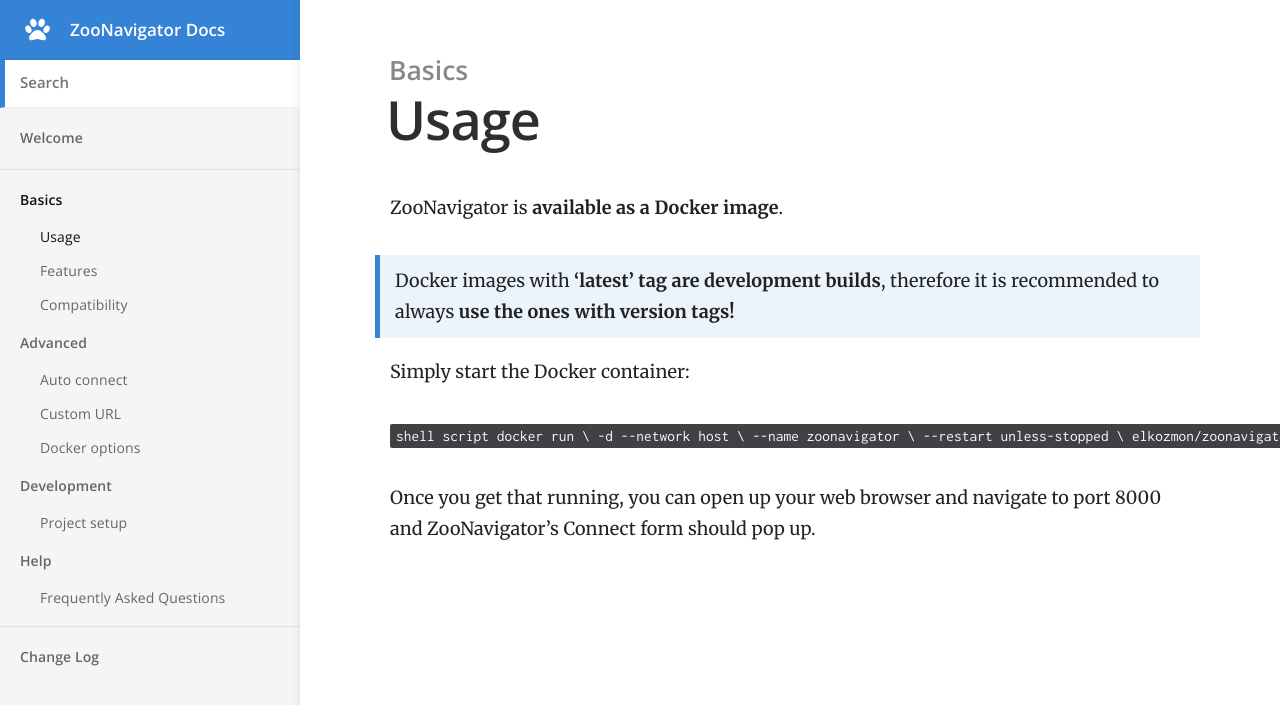
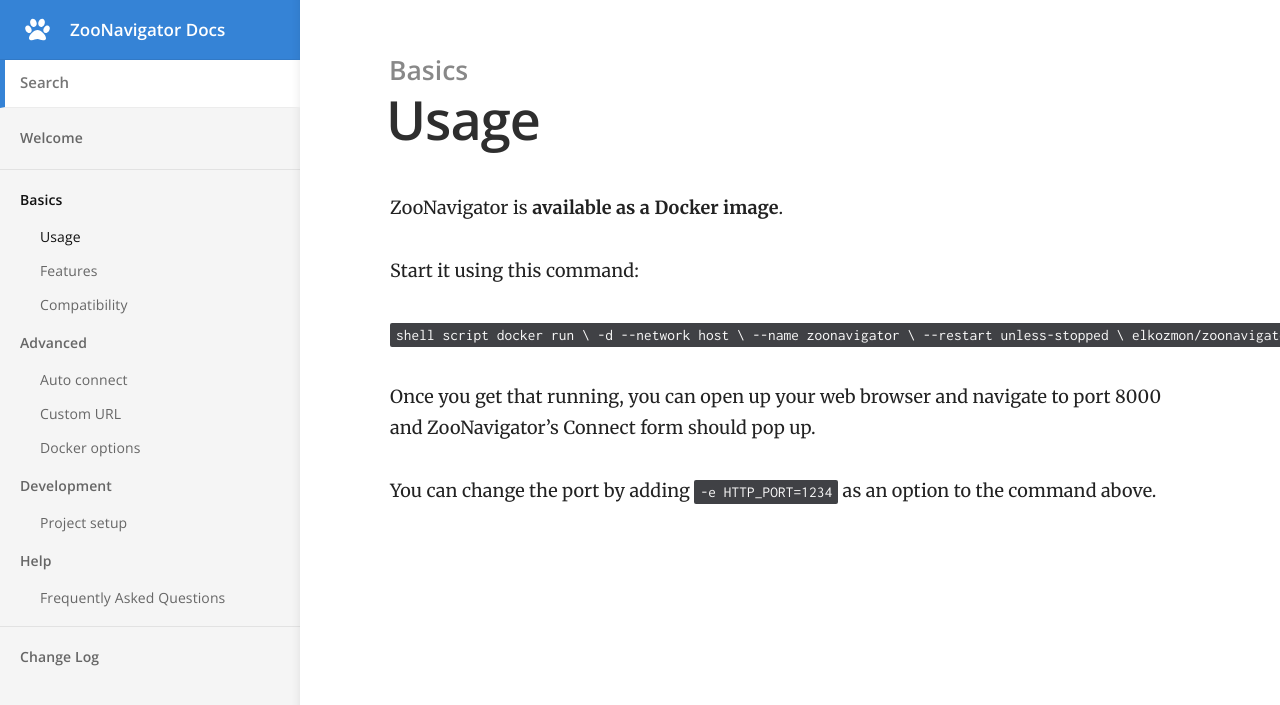
Before and after one commit to elkozmon/zoonavigator, a Jekyll site: the page built from _docs/basics/usage.md, in a window 1280 px wide. Shown: the top 705 px of the page. Built offline with Jekyll 4.4.1, drawn with Linux system fonts in a browser that asks for light colours; nearby versions of some CDN libraries.

Commit message:
Update usage

````diff
--- a/_docs/basics/usage.md
+++ b/_docs/basics/usage.md
@@ -6,9 +6,7 @@
 
 ZooNavigator is **available as a Docker image**.
 
-> Docker images with **'latest' tag are development builds**, therefore it is recommended to always **use the ones with version tags!**
-
-Simply start the Docker container:
+Start it using this command:
 
 ```shell script
 docker run \
@@ -19,3 +17,5 @@
 ```
 
 Once you get that running, you can open up your web browser and navigate to port 8000 and ZooNavigator's Connect form should pop up.
+
+You can change the port by adding `-e HTTP_PORT=1234` as an option to the command above.
````
